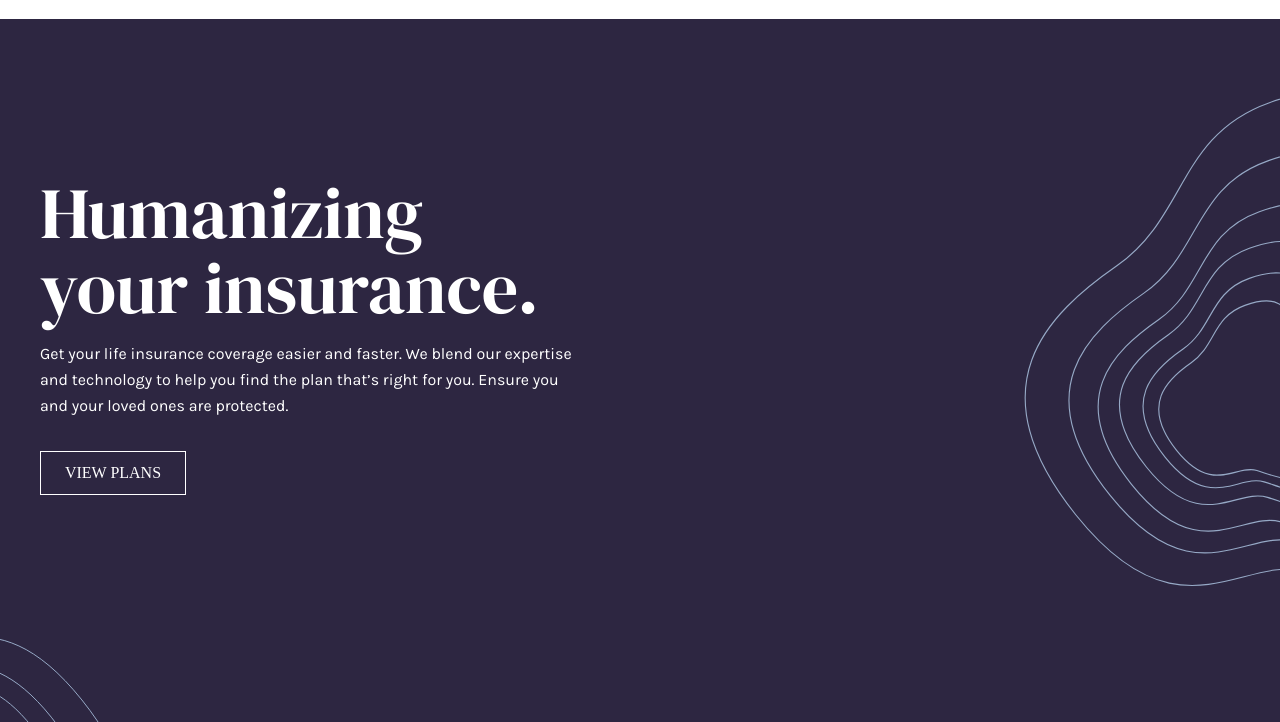
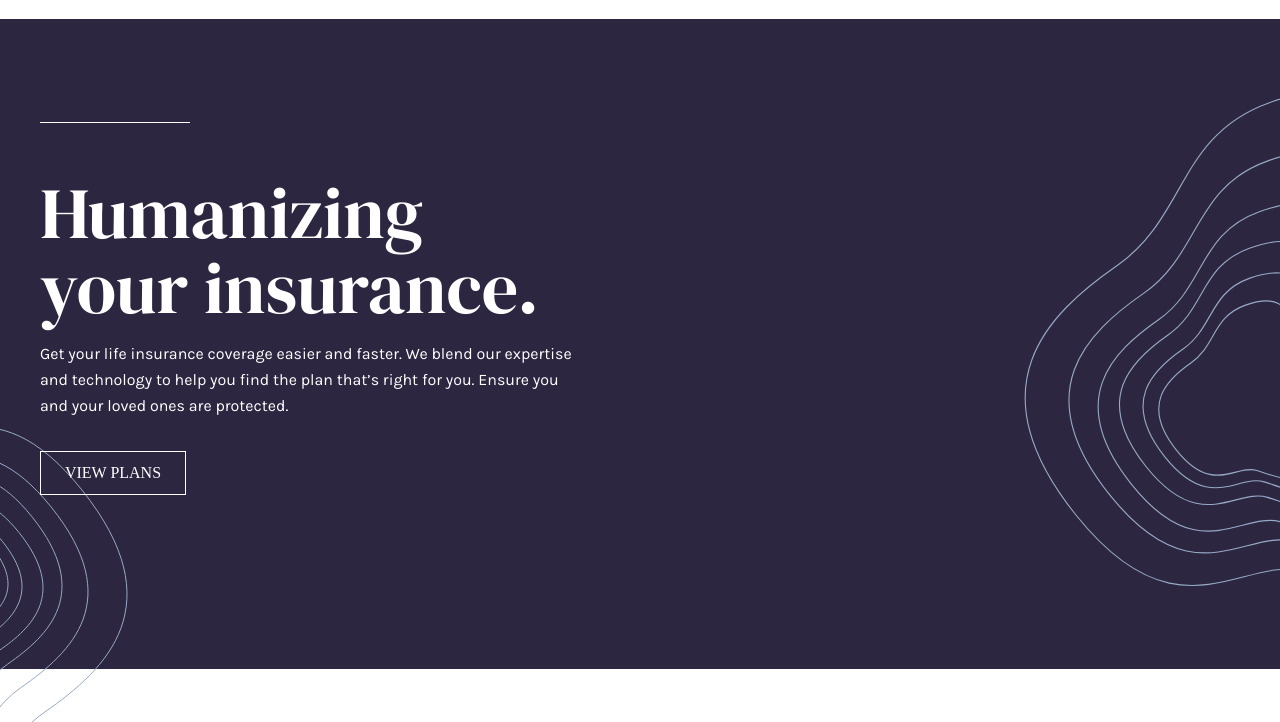
Before and after one commit to abroraxmedov04/insure-maket-responsive, a plain HTML site: page index.html in a window 1280 px wide. Shown: the part 78-800 px from the top of the page. Drawn offline with Linux system fonts and the light colour scheme.

Commit message:
third-commit

```diff
--- a/css/main.css
+++ b/css/main.css
@@ -420,12 +420,12 @@
     position: static;
     left: auto;
     max-width: 560px;
-    right: auto;
+    right: 40px;
     width: 100%;
-    height: 860px;
+    height: 650px;
     background-size: contain;
     background-repeat: no-repeat;
-    transform: translateY(200px);
+    transform: translateY(100px);
   }
 
   .hero__content {
@@ -433,6 +433,15 @@
     padding-top: 93px;
     align-items: start;
     padding-bottom: 127px;
+    position: relative;
+  }
+
+  .hero__line-top{
+    position: absolute;
+    width: 150px;
+    height: 1px;
+    background-color: rgba(255, 255, 255, 1);
+    top: 40px;
   }
 
   .hero__content-title {
--- a/index.html
+++ b/index.html
@@ -44,6 +44,7 @@
       <div class="container">
         <div class="hero__wrapper">
           <div class="hero__content">
+            <span class="hero__line-top"></span>
             <h1 class="hero__content-title">
               Humanizing <br />
               your insurance.
```
